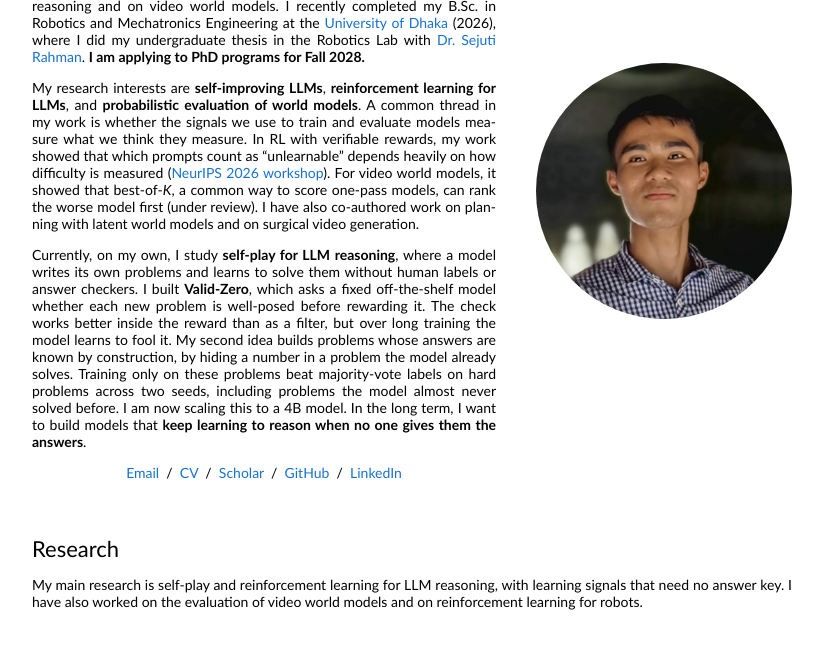
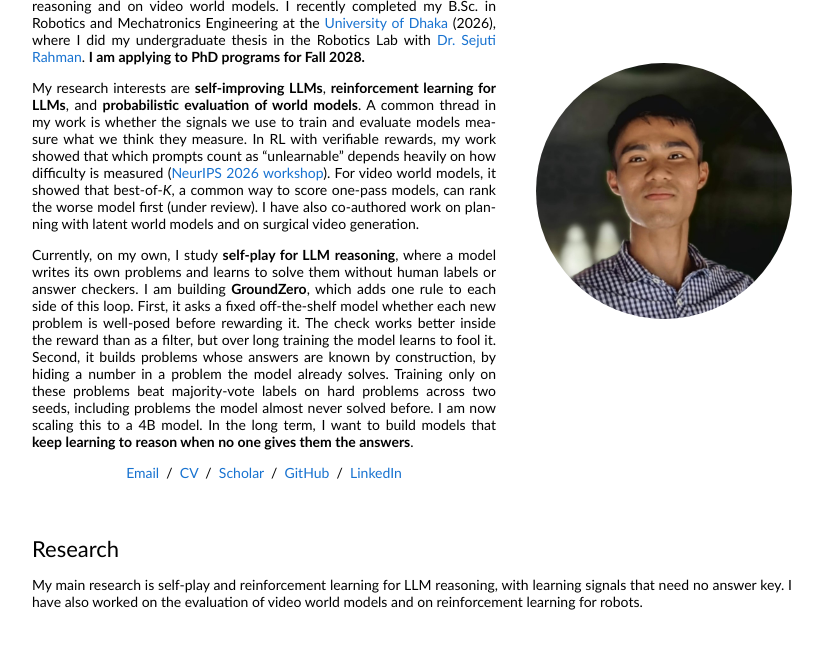
Before and after one commit to ChandakChakma/chandakchakma.github.io, a plain HTML site: page index.html in a window 1280 px wide. Shown: the part 138-789 px from the top of the page, without its empty margins (228-1051 px from the left). Drawn offline with Linux system fonts and the light colour scheme.

Commit message:
Bio and CV: rename Valid-Zero to GroundZero
Co-Authored-By: Claude Opus 5.5 <noreply@anthropic.com>

```diff
--- a/index.html
+++ b/index.html
@@ -59,10 +59,10 @@
                 </p>
                 <p class="justify">
                   Currently, on my own, I study <strong>self-play for LLM reasoning</strong>, where a model writes its own problems and learns to solve them
-                  without human labels or answer checkers. I built <strong>Valid-Zero</strong>, which asks a fixed off-the-shelf model
-                  whether each new problem is well-posed before rewarding it.
+                  without human labels or answer checkers. I am building <strong>GroundZero</strong>, which adds one rule to each side of this loop.
+                  First, it asks a fixed off-the-shelf model whether each new problem is well-posed before rewarding it.
                   The check works better inside the reward than as a filter, but over long training the model learns to fool it.
-                  My second idea builds problems whose answers are known by construction,
+                  Second, it builds problems whose answers are known by construction,
                   by hiding a number in a problem the model already solves.
                   Training only on these problems beat majority-vote labels on hard problems across two seeds,
                   including problems the model almost never solved before. I am now scaling this to a 4B model.
```
Also changed, not shown: 1 other file.
